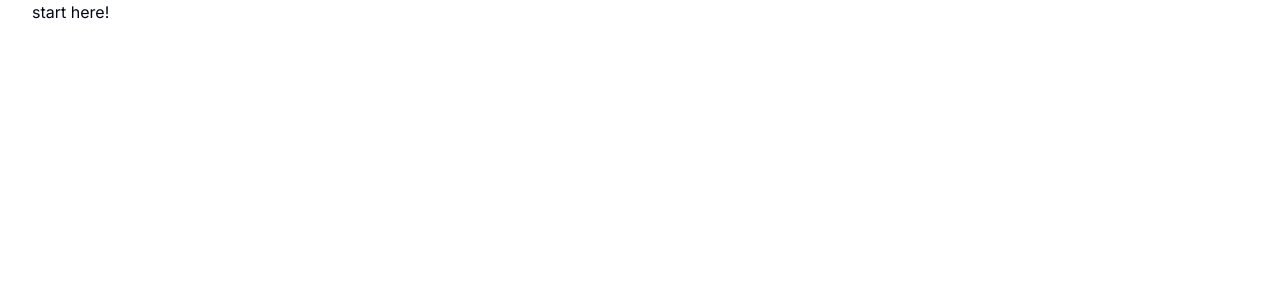
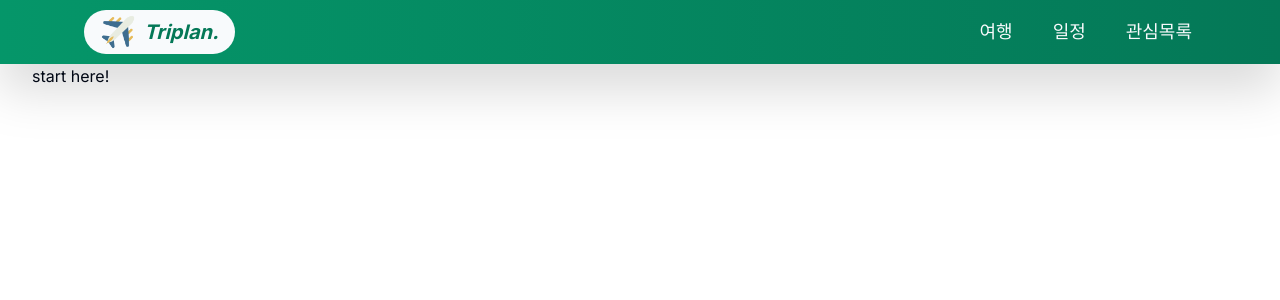
Before and after one commit to PMtHk/Triplan, a Next.js app: page / in a window 1280 px wide. Shown: the top 300 px of the page. Built offline with nearby package versions, Linux system fonts and the light colour scheme.

Commit message:
feat : Add TopNavbar

```diff
--- a/app/(root)/layout.tsx
+++ b/app/(root)/layout.tsx
@@ -2,6 +2,7 @@ import RecoilRootWrapper from '@/components/RecoilRootWrapper'
 import '../globals.css'
 import type { Metadata } from 'next'
 import { Inter } from 'next/font/google'
+import TopBar from '@/components/TopBar'
 
 const inter = Inter({ subsets: ['latin'] })
 
@@ -15,7 +16,7 @@ export default function RootLayout({ children }: { children: React.ReactNode })
     <html lang="ko">
       <body className={inter.className}>
         <RecoilRootWrapper>
-          {/* TODO: TopNavbar */}
+          <TopBar />
           <main className="container">
             {/* TODO: LeftSidebar */}
             <div className="w-full">{children}</div>
--- /dev/null
+++ b/app/(root)/not-found.tsx
@@ -0,0 +1,5 @@
+export default function NotFound() {
+  return <div>
+    <h2>NOT FOUND</h2>
+  </div>
+}
--- /dev/null
+++ b/components/TopBar.tsx
@@ -0,0 +1,40 @@
+import Image from 'next/image'
+import Link from 'next/link'
+
+export default function Page() {
+  return (
+    <header className="w-full bg-gradient-to-l from-emerald-700 to-emerald-600 h-16 drop-shadow-2xl sticky top-0 flex justify-center items-center">
+      <div className="w-full px-5 max-w-6xl flex items-center justify-between">
+        <h1 className="grow-0 shrink-0">
+          <a href="/" className="group">
+            <span>
+              <div className=" bg-slate-50 rounded-full flex items-center w-fit px-4 py-1">
+                <Image
+                  src="/assets/triplan_logo.png"
+                  alt="triplan_logo"
+                  width={36}
+                  height={36}
+                  className="lg:group-hover:animate-logo-around"
+                />
+                <span className="ml-2 text-xl font-bold text-emerald-700 italic ">Triplan.</span>
+              </div>
+            </span>
+          </a>
+        </h1>
+        <nav className="hidden lg:block pl-4 grow-1 ">
+          <ul className="flex gap-8 text-slate-50 text-lg">
+            <li className="lg:hover:scale-[1.1] transition-all lg:hover:bg-emerald-600/90 p-1 rounded-xl">
+              <Link href="trips">여행</Link>
+            </li>
+            <li className="lg:hover:scale-[1.1] transition-all lg:hover:bg-emerald-600/90 p-1 rounded-xl">
+              <Link href="calender">일정</Link>
+            </li>
+            <li className="lg:hover:scale-[1.1] transition-all lg:hover:bg-emerald-600/90 p-1 rounded-xl">
+              <Link href="favorites">관심목록</Link>
+            </li>
+          </ul>
+        </nav>
+      </div>
+    </header>
+  )
+}
--- a/lib/actions/user.actions.ts
+++ b/lib/actions/user.actions.ts
@@ -115,6 +115,11 @@ export async function signin_email(email: string, password: string) {
   }
 }
 
+// TODO: Kakao login
+export async function signin_kakao(code: string) {}
+
+// TODO: Naver login
+
 export async function logout() {
   try {
     // Connect to MongoDB
--- a/tailwind.config.js
+++ b/tailwind.config.js
@@ -1,76 +1,88 @@
 /** @type {import('tailwindcss').Config} */
 module.exports = {
-  darkMode: ["class"],
-  content: [
-    './pages/**/*.{ts,tsx}',
-    './components/**/*.{ts,tsx}',
-    './app/**/*.{ts,tsx}',
-    './src/**/*.{ts,tsx}',
-	],
+  darkMode: ['class'],
+  content: ['./pages/**/*.{ts,tsx}', './components/**/*.{ts,tsx}', './app/**/*.{ts,tsx}', './src/**/*.{ts,tsx}'],
   theme: {
     container: {
       center: true,
-      padding: "2rem",
+      padding: '2rem',
       screens: {
-        "2xl": "1400px",
+        '2xl': '1400px',
       },
     },
     extend: {
       colors: {
-        border: "hsl(var(--border))",
-        input: "hsl(var(--input))",
-        ring: "hsl(var(--ring))",
-        background: "hsl(var(--background))",
-        foreground: "hsl(var(--foreground))",
+        border: 'hsl(var(--border))',
+        input: 'hsl(var(--input))',
+        ring: 'hsl(var(--ring))',
+        background: 'hsl(var(--background))',
+        foreground: 'hsl(var(--foreground))',
         primary: {
-          DEFAULT: "hsl(var(--primary))",
-          foreground: "hsl(var(--primary-foreground))",
+          DEFAULT: 'hsl(var(--primary))',
+          foreground: 'hsl(var(--primary-foreground))',
         },
         secondary: {
-          DEFAULT: "hsl(var(--secondary))",
-          foreground: "hsl(var(--secondary-foreground))",
+          DEFAULT: 'hsl(var(--secondary))',
+          foreground: 'hsl(var(--secondary-foreground))',
         },
         destructive: {
-          DEFAULT: "hsl(var(--destructive))",
-          foreground: "hsl(var(--destructive-foreground))",
+          DEFAULT: 'hsl(var(--destructive))',
+          foreground: 'hsl(var(--destructive-foreground))',
         },
         muted: {
-          DEFAULT: "hsl(var(--muted))",
-          foreground: "hsl(var(--muted-foreground))",
+          DEFAULT: 'hsl(var(--muted))',
+          foreground: 'hsl(var(--muted-foreground))',
         },
         accent: {
-          DEFAULT: "hsl(var(--accent))",
-          foreground: "hsl(var(--accent-foreground))",
+          DEFAULT: 'hsl(var(--accent))',
+          foreground: 'hsl(var(--accent-foreground))',
         },
         popover: {
-          DEFAULT: "hsl(var(--popover))",
-          foreground: "hsl(var(--popover-foreground))",
+          DEFAULT: 'hsl(var(--popover))',
+          foreground: 'hsl(var(--popover-foreground))',
         },
         card: {
-          DEFAULT: "hsl(var(--card))",
-          foreground: "hsl(var(--card-foreground))",
+          DEFAULT: 'hsl(var(--card))',
+          foreground: 'hsl(var(--card-foreground))',
         },
       },
       borderRadius: {
-        lg: "var(--radius)",
-        md: "calc(var(--radius) - 2px)",
-        sm: "calc(var(--radius) - 4px)",
+        lg: 'var(--radius)',
+        md: 'calc(var(--radius) - 2px)',
+        sm: 'calc(var(--radius) - 4px)',
       },
       keyframes: {
-        "accordion-down": {
+        'accordion-down': {
           from: { height: 0 },
-          to: { height: "var(--radix-accordion-content-height)" },
+          to: { height: 'var(--radix-accordion-content-height)' },
         },
-        "accordion-up": {
-          from: { height: "var(--radix-accordion-content-height)" },
+        'accordion-up': {
+          from: { height: 'var(--radix-accordion-content-height)' },
           to: { height: 0 },
         },
       },
       animation: {
-        "accordion-down": "accordion-down 0.2s ease-out",
-        "accordion-up": "accordion-up 0.2s ease-out",
+        'accordion-down': 'accordion-down 0.2s ease-out',
+        'accordion-up': 'accordion-up 0.2s ease-out',
+        'logo-around': 'logo-around 1.5s linear',
+      },
+      keyframes: {
+        'logo-around': {
+          '0%': {},
+          '20%': {
+            transform: 'rotate(45deg)',
+          },
+          '25%': {
+            opacity: '1',
+            transform: 'rotate(45deg)',
+          },
+          '100%': {
+            opacity: '0',
+            transform: 'rotate(45deg) translate(60px, -60px)',
+          },
+        },
       },
     },
   },
-  plugins: [require("tailwindcss-animate")],
+  plugins: [require('tailwindcss-animate')],
 }
--- a/tailwind.config.ts
+++ b/tailwind.config.ts
@@ -10,12 +10,11 @@ const config: Config = {
     extend: {
       backgroundImage: {
         'gradient-radial': 'radial-gradient(var(--tw-gradient-stops))',
-        'gradient-conic':
-          'conic-gradient(from 180deg at 50% 50%, var(--tw-gradient-stops))',
+        'gradient-conic': 'conic-gradient(from 180deg at 50% 50%, var(--tw-gradient-stops))',
       },
       colors: {
         'kakao-yellow': '#FEE500',
-      }
+      },
     },
   },
   plugins: [],
```
